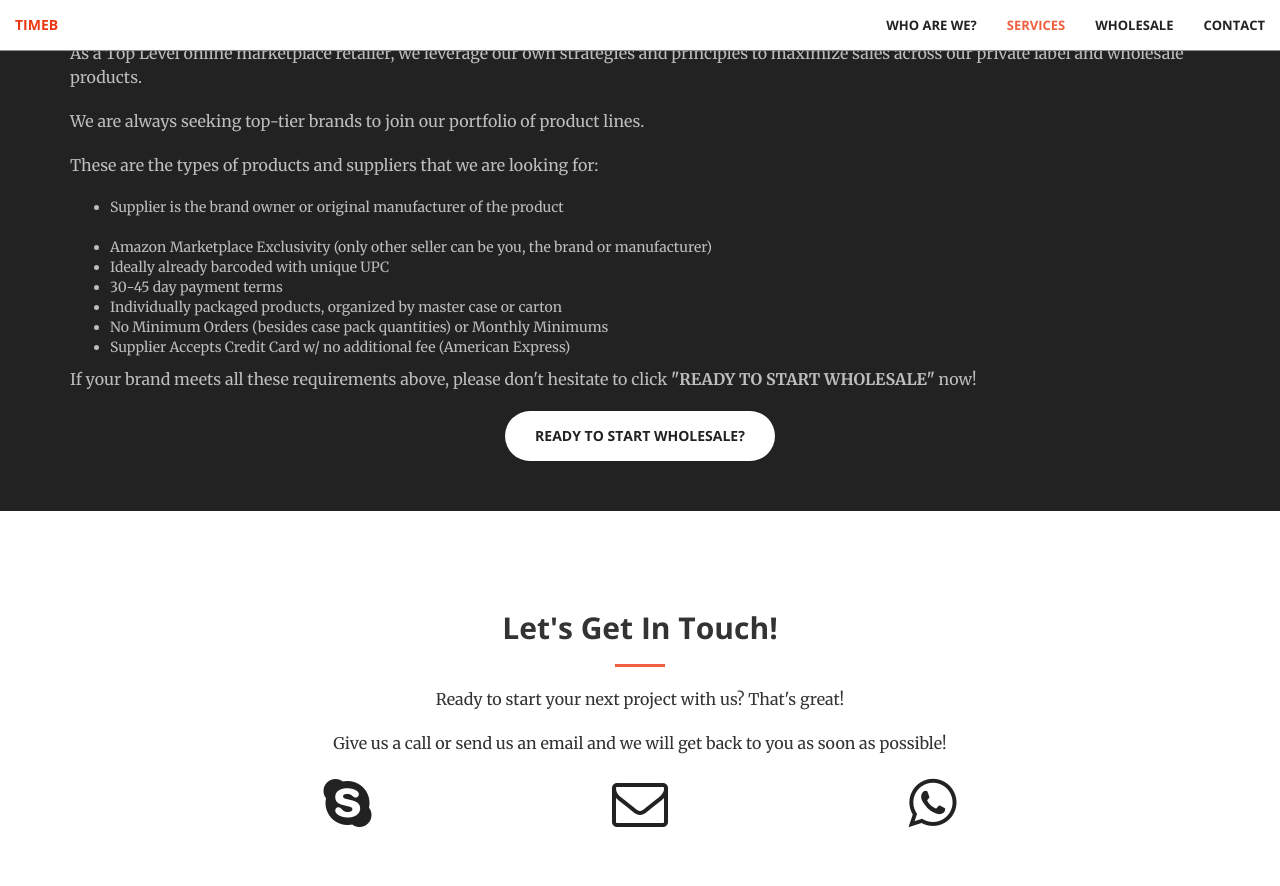
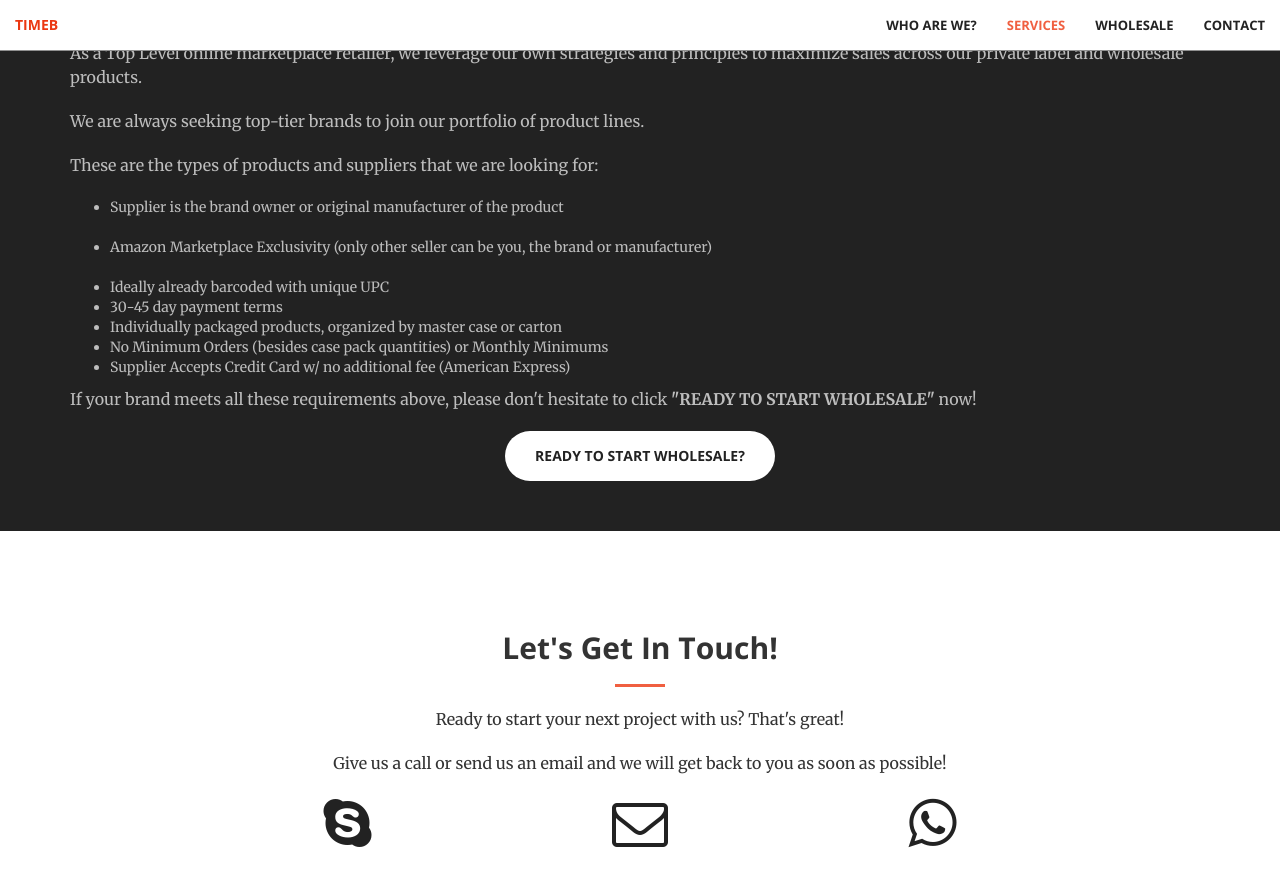
Before and after one commit to TimeBinc/TimeBinc.github.io, a Jekyll site: the page built from index.html, in a window 1280 px wide and 900 px high, scrolled down 2784 px. Shown: the top 886 px of the window. Built offline with Jekyll 4.4.1, drawn with Linux system fonts in a browser that asks for light colours.

```diff
--- a/_includes/aside.html
+++ b/_includes/aside.html
@@ -18,7 +18,7 @@
             <p class="text-faded-alt">These are the types of products and suppliers that we are looking for:</p>
             <ul class="text-faded-alt">
                 <p><li>Supplier is the brand owner or original manufacturer of the product</li></p>
-                <li>Amazon Marketplace Exclusivity (only other seller can be you, the brand or manufacturer)</li>
+                <p><li>Amazon Marketplace Exclusivity (only other seller can be you, the brand or manufacturer)</li></p>
                 <li>Ideally already barcoded with unique UPC</li>
                 <li>30-45 day payment terms</li>
                 <li>Individually packaged products, organized by master case or carton</li>
```
